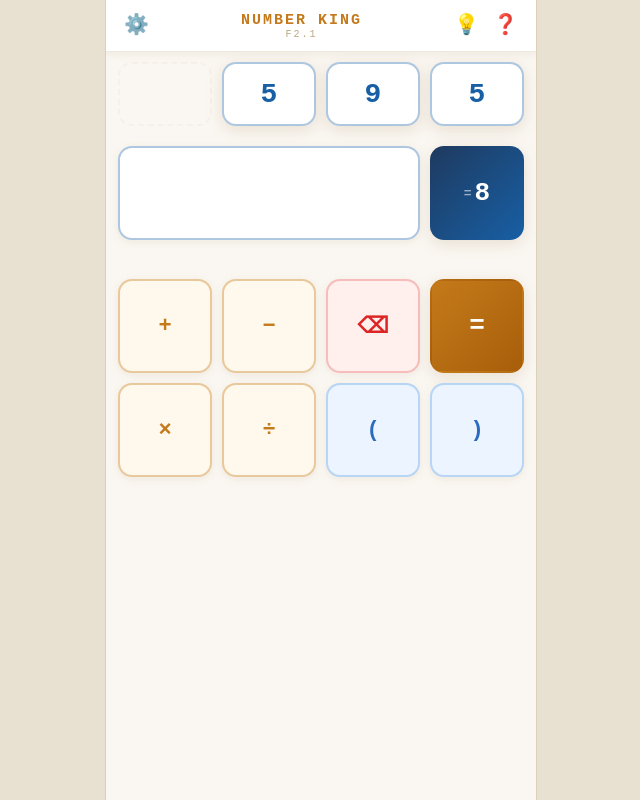
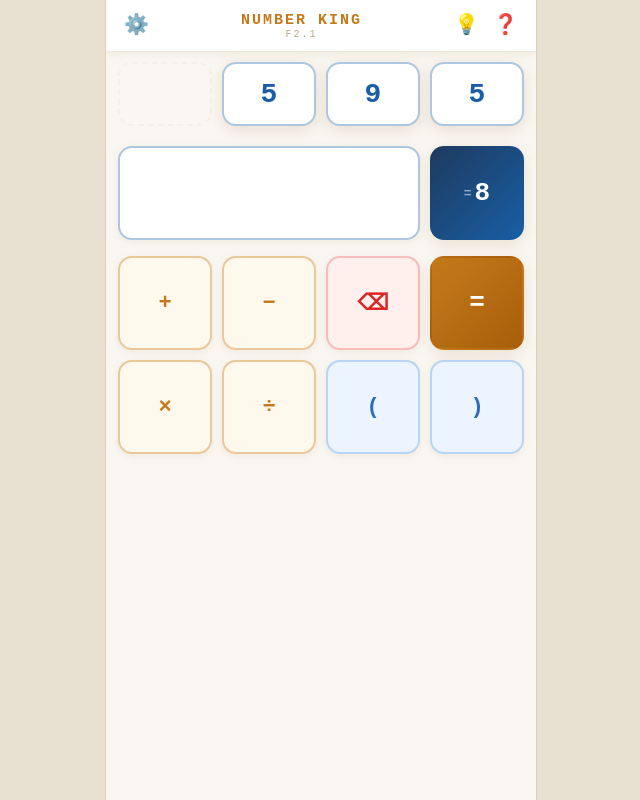
Before and after one commit to funnygerman/zahlenkoenig, a React (Vite) app: page / in a window 1280 px wide. Shown: the whole page, without its empty margins (319-959 px from the left). Built offline with nearby package versions, Linux system fonts and the light colour scheme.

Commit message:
Again UI adjustments

```diff
--- a/src/components/InputRow/InputRow.module.css
+++ b/src/components/InputRow/InputRow.module.css
@@ -1,5 +1,5 @@
 .wrapper {
-  padding: 10px 12px;
+  padding: 10px 12px 6px;
   flex-shrink: 0;
 }
 
@@ -91,11 +91,13 @@
 }
 
 .msg {
-  min-height: 16px;
-  margin-top: 3px;
+  height: 0;
+  overflow: visible;
   text-align: center;
   font-size: 13px;
   font-weight: 800;
+  position: relative;
+  top: 3px;
 }
 
 .msgWarning { color: var(--warning); }
```
